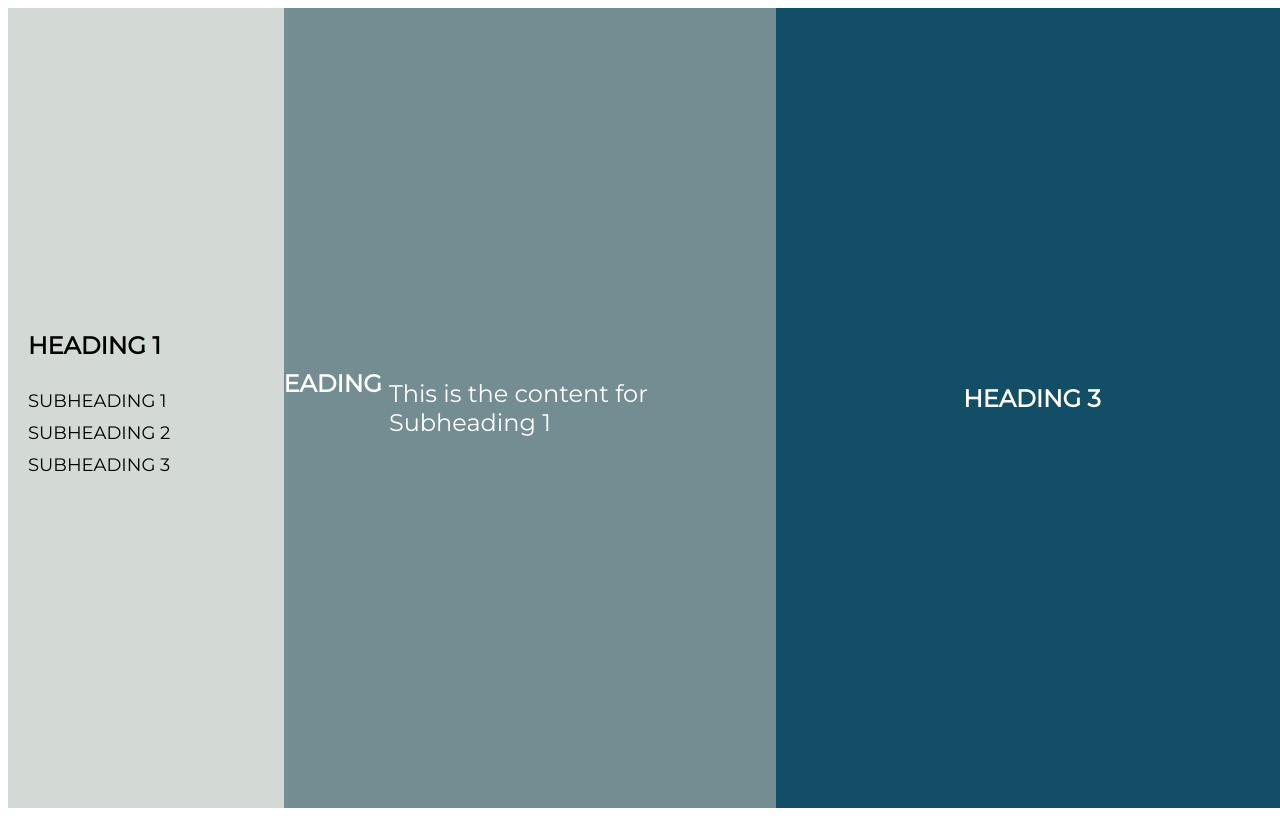
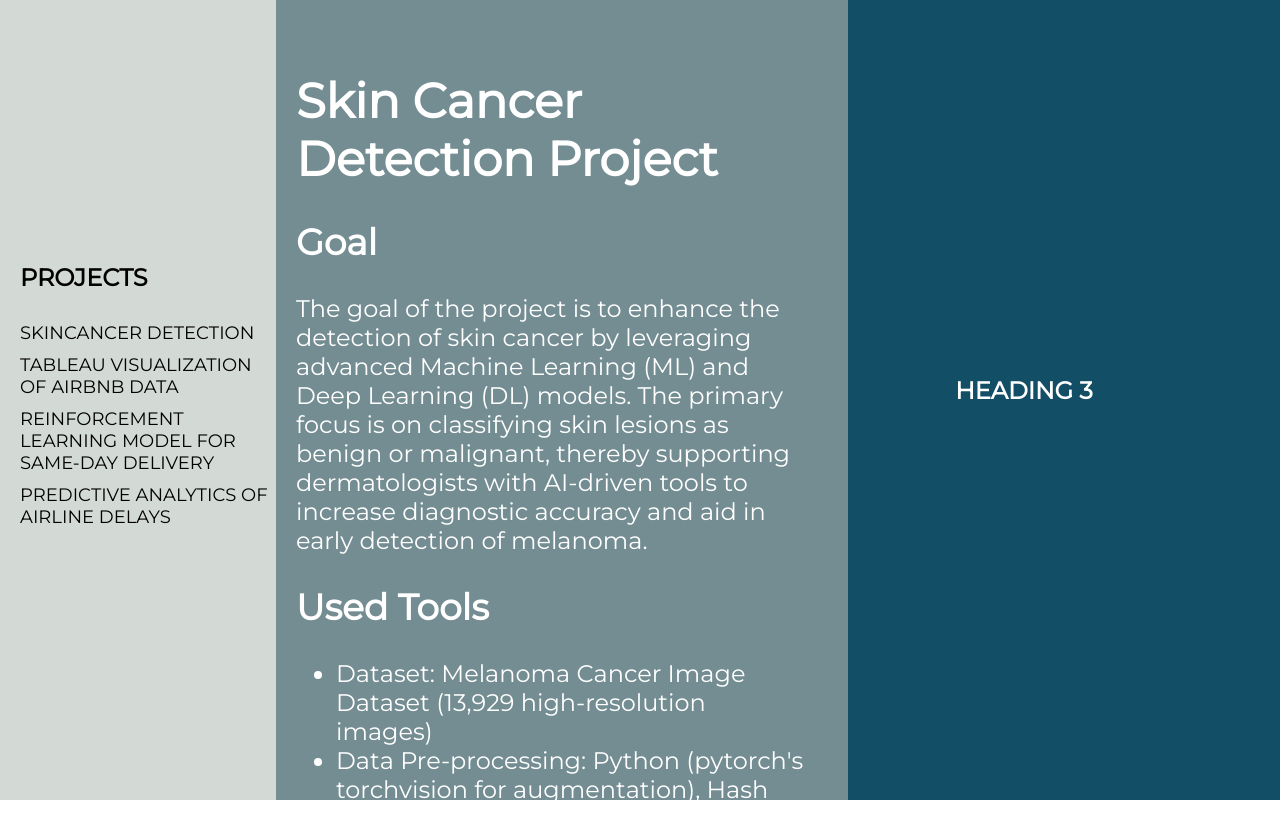
Before and after one commit to AdrianDaeschlein/portfolio, a SvelteKit app in the folder portfolio/: page / in a window 1280 px wide. Built offline with nearby package versions, Linux system fonts and the light colour scheme.

Commit message:
ADD first content

```diff
--- a/portfolio/src/app.css
+++ b/portfolio/src/app.css
@@ -7,4 +7,5 @@
 
 body {
     font-family: 'Montserrat-Regular', sans-serif;
+    margin: 0;
 }
--- /dev/null
+++ b/portfolio/src/components/PredictiveAnalytics.svelte
@@ -0,0 +1,8 @@
+<script lang="ts">
+    // You can add any specific logic or data here for Subheading 1
+</script>
+
+<div>
+    <h3>Skin Cancer Detection Project</h3>
+    <p>This is the content for the Skin Cancer Detection project.</p>
+</div>
--- /dev/null
+++ b/portfolio/src/components/ReinforcementLearning.svelte
@@ -0,0 +1,9 @@
+
+<script lang="ts">
+    // You can add any specific logic or data here for Subheading 1
+</script>
+
+<div>
+    <h1>Skin Cancer Detection Project</h1>
+    <p>This is the content for the Skin Cancer Detection project.</p>
+</div>
--- /dev/null
+++ b/portfolio/src/components/SkincancerDetection.svelte
@@ -0,0 +1,32 @@
+<script lang="ts">
+    // You can add any specific logic or data here for Subheading 1
+</script>
+
+<div>
+    <h1>Skin Cancer Detection Project</h1>
+
+    <h2>Goal</h2>
+    <p>
+        The goal of the project is to enhance the detection of skin cancer by leveraging advanced Machine Learning (ML) and Deep Learning (DL) models. The primary focus is on classifying skin lesions as benign or malignant, thereby supporting dermatologists with AI-driven tools to increase diagnostic accuracy and aid in early detection of melanoma.
+    </p>
+
+    <h2>Used Tools</h2>
+    <ul>
+        <li>Dataset: Melanoma Cancer Image Dataset (13,929 high-resolution images)</li>
+        <li>Data Pre-processing: Python (pytorch's torchvision for augmentation), Hash value filtering for duplicates, RGB anomaly detection, image resizing, SVD for compression</li>
+        <li>Model Training: TensorFlow, sklearn</li>
+        <li>Computational Resource: NVidia A100 GPU</li>
+    </ul>
+
+    <h2>Used ML Algorithms</h2>
+    <ul>
+        <li><strong>Random Forest (RF):</strong> An ensemble learning method that constructs multiple decision trees to improve classification accuracy. Used as a baseline model in the project with 100 estimators.</li>
+        <li><strong>Linear Neural Network (LNN):</strong> A simple deep learning model with a linear structure, mainly used for binary classification tasks. The model includes a flattening layer and a dense output layer optimized using the Adam optimizer.</li>
+        <li><strong>Convolutional Neural Networks (CNNs):</strong> Two CNN architectures were used:
+            <ul>
+                <li>CNN 1: A simple CNN with one convolutional layer, max pooling, and a dense layer.</li>
+                <li>CNN 2: A more complex CNN with additional convolutional and pooling layers, along with dropout layers to prevent overfitting.</li>
+            </ul>
+        </li>
+    </ul>
+</div>
--- /dev/null
+++ b/portfolio/src/components/TableauVisualization.svelte
@@ -0,0 +1,9 @@
+
+<script lang="ts">
+    // You can add any specific logic or data here for Subheading 1
+</script>
+
+<div>
+    <h1>Skin Cancer Detection Project</h1>
+    <p>This is the content for the Skin Cancer Detection project.</p>
+</div>
--- a/portfolio/src/routes/+page.svelte
+++ b/portfolio/src/routes/+page.svelte
@@ -2,8 +2,12 @@
     import { onMount } from 'svelte';
     import '../app.css';
 
+    import SkincancerDetection from '../components/SkincancerDetection.svelte';
+    import TableauVisualization from '../components/TableauVisualization.svelte';
+    import ReinforcementLearning from '../components/ReinforcementLearning.svelte';
+    import PredictiveAnalytics from '../components/PredictiveAnalytics.svelte';
+
     let activeSubheading: number = 0;
-    let content: string = "";
     let mounted = false;
     let animationTriggered = false;
 
@@ -26,7 +30,6 @@
 
             setTimeout(() => {
                 activeSubheading = subheading;
-                content = subheadingContent[subheading];
                 animationTriggered = true;
                 centerTransform = '0';
                 rightTransform = '0';
@@ -43,8 +46,6 @@
             rightTransform = '0';
         }, 100);
     });
-
-    $: content = subheadingContent[activeSubheading] || "";
 </script>
 
 <style>
@@ -89,20 +90,27 @@
 
     .center.animate,
     .right.animate {
-        transition: transform 0.5s ease-in-out;
+        transition: transform 1s ease-in-out;
     }
 
     .center {
         z-index: 2;
         background-color: #748D92;
         width: 40%;
+        height: 100%;
         display: flex;
-        align-items: center;
-        justify-content: center;
+        flex-direction: column;
         color: white;
         font-size: 24px;
         transform: translateX(-100%);
         left: 20%;
+        padding: 40px;
+        overflow-y: auto;
+    }
+
+    .center-content {
+        flex-grow: 1;
+        overflow-y: auto;
     }
 
     .right {
@@ -138,17 +146,20 @@
 <div class="container">
     <!-- Left column -->
     <div class="left">
-        <h1>HEADING 1</h1>
+        <h1>PROJECTS</h1>
         <div>
             <div class="subheadings" role="button" tabindex="0"
                  on:click={() => changeContent(1)}
-                 on:keydown={(e) => e.key === 'Enter' && changeContent(1)}>SUBHEADING 1</div>
+                 on:keydown={(e) => e.key === 'Enter' && changeContent(1)}>SKINCANCER DETECTION</div>
             <div class="subheadings" role="button" tabindex="0"
                  on:click={() => changeContent(2)}
-                 on:keydown={(e) => e.key === 'Enter' && changeContent(2)}>SUBHEADING 2</div>
+                 on:keydown={(e) => e.key === 'Enter' && changeContent(2)}>TABLEAU VISUALIZATION OF AIRBNB DATA</div>
             <div class="subheadings" role="button" tabindex="0"
                  on:click={() => changeContent(3)}
-                 on:keydown={(e) => e.key === 'Enter' && changeContent(3)}>SUBHEADING 3</div>
+                 on:keydown={(e) => e.key === 'Enter' && changeContent(3)}>REINFORCEMENT LEARNING MODEL FOR SAME-DAY DELIVERY</div>
+            <div class="subheadings" role="button" tabindex="0"
+                 on:click={() => changeContent(4)}
+                 on:keydown={(e) => e.key === 'Enter' && changeContent(4)}>PREDICTIVE ANALYTICS OF AIRLINE DELAYS</div>
         </div>
     </div>
 
@@ -157,8 +168,20 @@
          class:active={mounted && activeSubheading !== 0}
          class:animate={animationTriggered}
          style="transform: translateX({centerTransform})">
-        <h1>HEADING 2</h1>
-        <p>{content}</p>
+        <div class="center-content">
+            {#if activeSubheading === 1}
+                <SkincancerDetection />
+            {/if}
+            {#if activeSubheading === 2}
+                <TableauVisualization />
+            {/if}
+            {#if activeSubheading === 3}
+                <ReinforcementLearning />
+            {/if}
+            {#if activeSubheading === 4}
+                <PredictiveAnalytics />
+            {/if}
+        </div>
     </div>
 
     <!-- Right column -->
```
